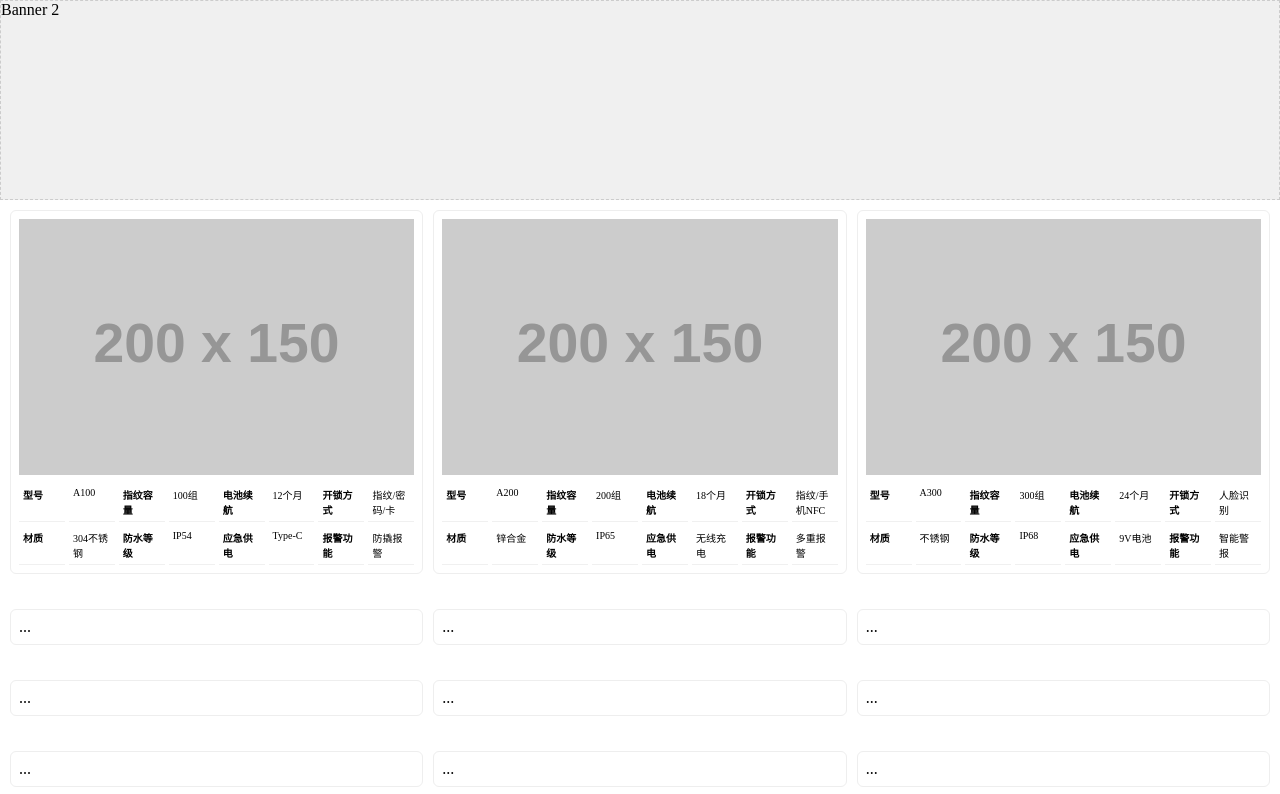
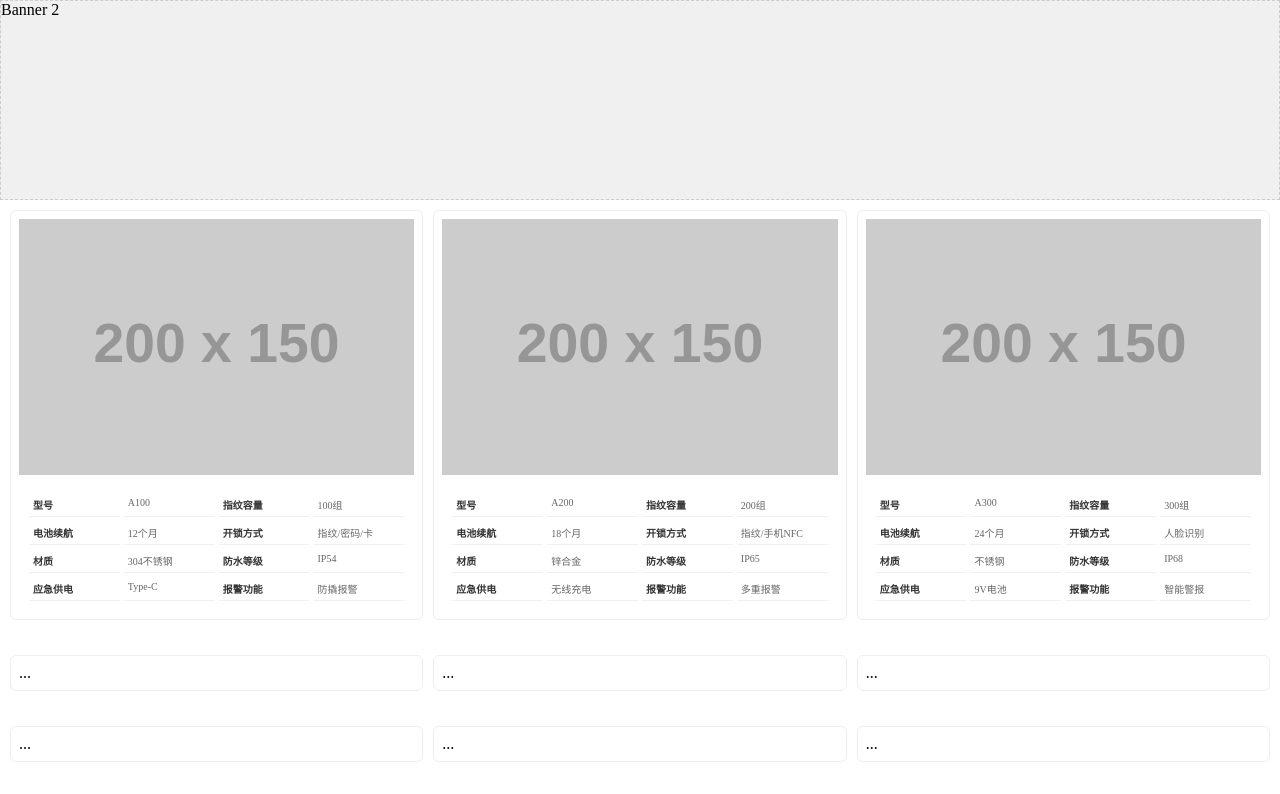
Before and after one commit to Zhoumo-lab/smart-lock, a website: page index.html in a window 1280 px wide. Shown: the top 794 px of the page. Drawn offline with Linux system fonts and the light colour scheme; placeholder pictures from the web are drawn by us.

```diff
--- a/index.html
+++ b/index.html
@@ -53,28 +53,20 @@
         }
 
         /* 参数表格 */
-        <!-- 修复1：删除重复的<style>标签 -->
-        <head>
-            <style>
-                /* 删除重复的表格样式定义 */
-                .product-grid {
-                    display: grid;
-                    grid-template-columns: repeat(3, 1fr);
-                    gap: 10px;
-                    margin-bottom: 15px;
-                }
         .specs-table {
             display: grid;
-                    grid-template-columns: repeat(4, 1fr);
-                    font-size: 10px;
-                    gap: 4px;
+            grid-template-columns: repeat(2, 1fr); /* 改为2列布局 */
+            font-size: 12px;
+            gap: 8px;
+            padding: 10px;
         }
         .specs-table div {
             padding: 4px;
             border-bottom: 1px solid #f0f0f0;
         }
-        .specs-table div:nth-child(odd) {
+        .specs-table div:nth-child(odd) { /* 奇数项为参数名 */
             font-weight: bold;
+            color: #333;
         }
 
         /* 公司信息 */
@@ -116,10 +108,14 @@
                     <img src="https://placehold.co/200x150?text=A100" style="width:100%;height:100%;object-fit:cover">
                 </div>
                 <div class="specs-table">
-                    <div>型号</div><div>A100</div><div>指纹容量</div><div>100组</div>
-                    <div>电池续航</div><div>12个月</div><div>开锁方式</div><div>指纹/密码/卡</div>
-                    <div>材质</div><div>304不锈钢</div><div>防水等级</div><div>IP54</div>
-                    <div>应急供电</div><div>Type-C</div><div>报警功能</div><div>防撬报警</div>
+                    <div>型号</div><div>A100</div>
+                    <div>指纹容量</div><div>100组</div>
+                    <div>电池续航</div><div>12个月</div>
+                    <div>开锁方式</div><div>指纹/密码/卡</div>
+                    <div>材质</div><div>304不锈钢</div>
+                    <div>防水等级</div><div>IP54</div>
+                    <div>应急供电</div><div>Type-C</div>
+                    <div>报警功能</div><div>防撬报警</div>
                 </div>
             </div>
             <!-- 新增两个产品项 -->
@@ -243,21 +239,13 @@
 
 <!-- 删除文件末尾重复的<style>标签 -->
 <style>
-    /* 参数表格 */
+/* 调整表格布局为4列 */
 .specs-table {
     display: grid;
-        grid-template-columns: repeat(8, 1fr); /* 改为8列布局 */
+    grid-template-columns: repeat(4, 1fr); /* 4列布局 */
     font-size: 10px;
     gap: 4px;
 }
-    /* 调整奇数列加粗规则 */
-    .specs-table div:nth-child(8n+1),
-    .specs-table div:nth-child(8n+3),
-    .specs-table div:nth-child(8n+5),
-    .specs-table div:nth-child(8n+7) {
-        font-weight: bold;
-    }
-</style>
 
 /* 参数名样式（第1、3列） */
 .specs-table div:nth-child(4n+1),
```
Lines whose indentation alone changed are shown as unchanged.
